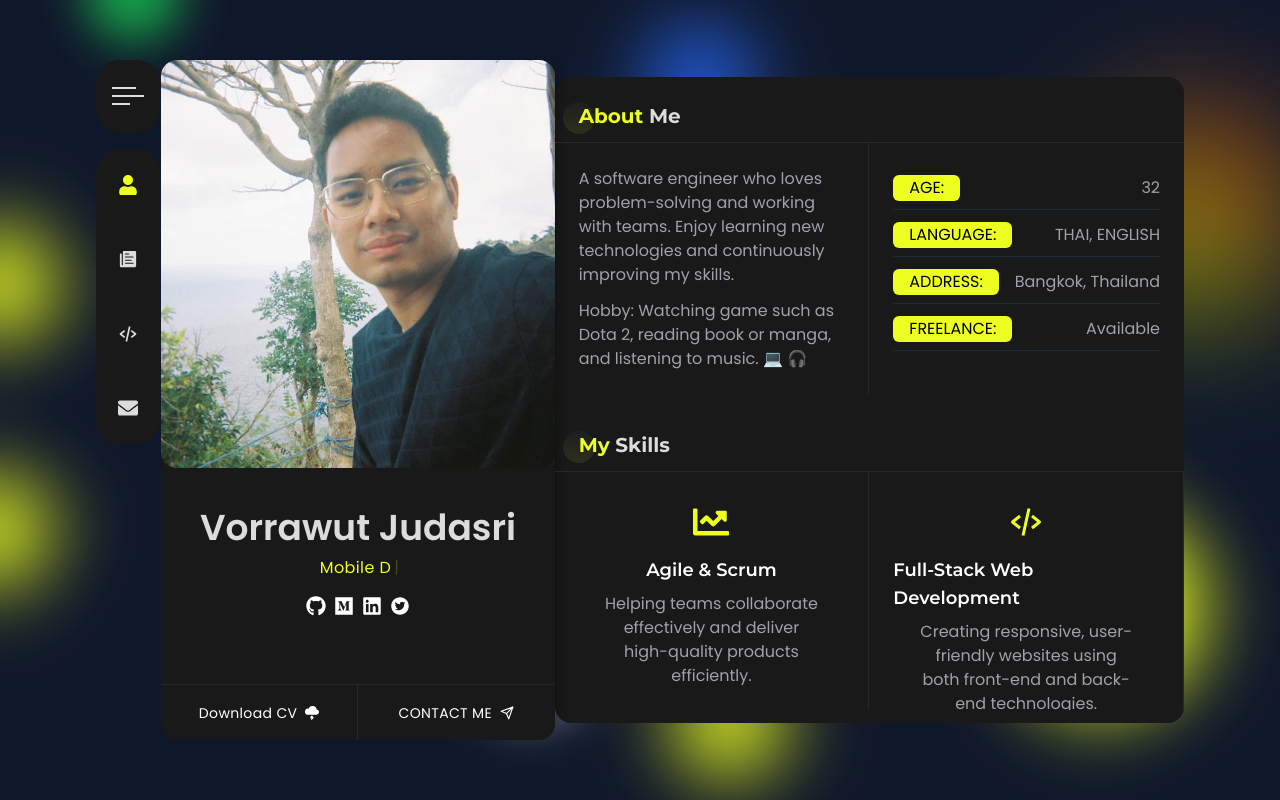
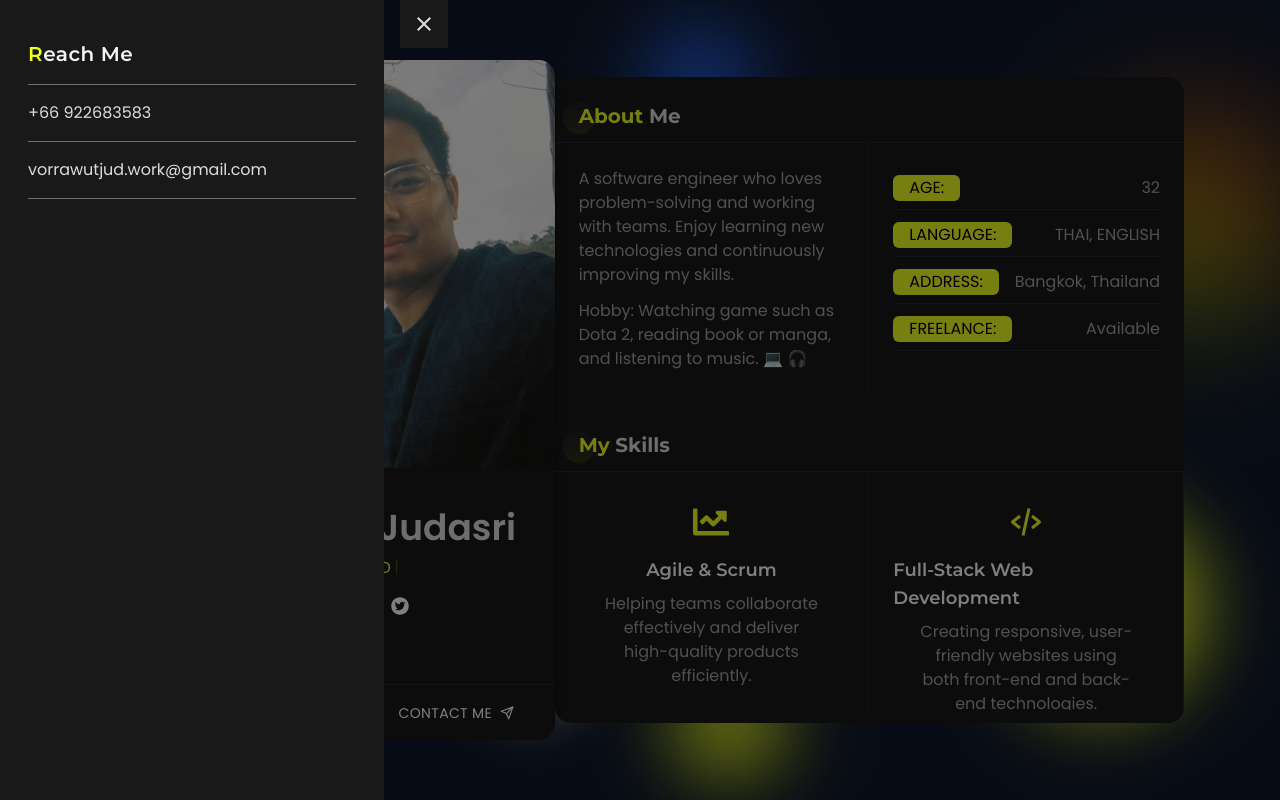
Before and after one commit to vorrawut/vorrawut.github.io, a React (Create React App) app: page / in a window 1280 px wide. Both pictures are taken after a click on the element 128 px from the left and 96 px from the top of the page. Built offline with nearby package versions, Linux system fonts and the light colour scheme.

Commit message:
Open SidNav

```diff
--- a/src/Home.js
+++ b/src/Home.js
@@ -15,6 +15,8 @@ import Contact from './components/contact/Contact'
 import Work from './components/resume/work/Work'
 import { BiCodeAlt } from 'react-icons/bi'
 import { FaEnvelope, FaUser } from 'react-icons/fa'
+import { MdOutlineClose } from 'react-icons/md'
+import Sidenav from './components/home/sidenav/Sidenav'
 
 const Home = () => {
   // eslint-disable-next-line no-unused-vars
@@ -58,27 +60,27 @@ const Home = () => {
         {/* ======= Home Icon End */}
 
         {/* ============= Sidenav Start here ============= */}
-        {/*{sidenav && (*/}
-        {/*    <div className='w-full h-screen fixed top-0 left-0 bg-black bg-opacity-50 z-50'>*/}
-        {/*        <div className='w-96 h-full relative'>*/}
-        {/*            <motion.div*/}
-        {/*                ref={ref}*/}
-        {/*                initial={{x: -500, opacity: 0}}*/}
-        {/*                animate={{x: 0, opacity: 1}}*/}
-        {/*                transition={{duration: 0.5}}*/}
-        {/*                className='w-full h-full bg-bodyColor overflow-y-scroll scrollbar-thin scrollbar-thumb-[#646464]'*/}
-        {/*            >*/}
-        {/*                <Sidenav/>*/}
-        {/*                <span*/}
-        {/*                    onClick={() => setSidenav(false)}*/}
-        {/*                    className='absolute top-0 -right-16 w-12 h-12 bg-bodyColor text-2xl text-textColor hover:text-designColor duration-300 cursor-pointer flex items-center justify-center z-50'*/}
-        {/*                >*/}
-        {/*  <MdOutlineClose/>*/}
-        {/*</span>*/}
-        {/*            </motion.div>*/}
-        {/*        </div>*/}
-        {/*    </div>*/}
-        {/*)}*/}
+        {sidenav && (
+          <div className='w-full h-screen fixed top-0 left-0 bg-black bg-opacity-50 z-50'>
+            <div className='w-96 h-full relative'>
+              <motion.div
+                ref={ref}
+                initial={{ x: -500, opacity: 0 }}
+                animate={{ x: 0, opacity: 1 }}
+                transition={{ duration: 0.5 }}
+                className='w-full h-full bg-bodyColor overflow-y-scroll scrollbar-thin scrollbar-thumb-[#646464]'
+              >
+                <Sidenav />
+                <span
+                  onClick={() => setSidenav(false)}
+                  className='absolute top-0 -right-16 w-12 h-12 bg-bodyColor text-2xl text-textColor hover:text-designColor duration-300 cursor-pointer flex items-center justify-center z-50'
+                >
+                  <MdOutlineClose />
+                </span>
+              </motion.div>
+            </div>
+          </div>
+        )}
 
         {/* ============= Sidenav End here =============== */}
         {/* ======= Other Icons Start */}
--- a/src/components/home/sidenav/Sidenav.js
+++ b/src/components/home/sidenav/Sidenav.js
@@ -4,31 +4,31 @@ import SidenavTitle from './SidenavTitle'
 const Sidenav = () => {
   return (
     <div className='px-7 py-4'>
-      <SidenavTitle title='M' subTitle='enu' />
-      <ul>
-        <li className='sidenavLi'>Blog Page</li>
-        <li className='sidenavLi'>Portfolio Page</li>
-      </ul>
-      <SidenavTitle title='P' subTitle='rojects' />
-      <ul>
-        <li className='sidenavLi'>Web Development</li>
-        <li className='sidenavLi'>E-commerce</li>
-        <li className='sidenavLi'>Chatting Applications</li>
-        <li className='sidenavLi'>Portfolio Websites</li>
-        <li className='sidenavLi'>Backend Setup</li>
-        <li className='sidenavLi'>Amazon Clone</li>
-      </ul>
-      <SidenavTitle title='L' subTitle='atest Posts' />
-      <ul>
-        <li className='sidenavLi'>UI & UX Conference at Lviv 2022</li>
-        <li className='sidenavLi'>How to become a creative designer</li>
-        <li className='sidenavLi'>Designers thoughts about mobile UI templates</li>
-        <li className='sidenavLi'>Designer Conference at Florida, USA 2020</li>
-      </ul>
+      {/*<SidenavTitle title='M' subTitle='enu' />*/}
+      {/*<ul>*/}
+      {/*  <li className='sidenavLi'>Blog Page</li>*/}
+      {/*  <li className='sidenavLi'>Portfolio Page</li>*/}
+      {/*</ul>*/}
+      {/*<SidenavTitle title='P' subTitle='rojects' />*/}
+      {/*<ul>*/}
+      {/*  <li className='sidenavLi'>Web Development</li>*/}
+      {/*  <li className='sidenavLi'>E-commerce</li>*/}
+      {/*  <li className='sidenavLi'>Chatting Applications</li>*/}
+      {/*  <li className='sidenavLi'>Portfolio Websites</li>*/}
+      {/*  <li className='sidenavLi'>Backend Setup</li>*/}
+      {/*  <li className='sidenavLi'>Amazon Clone</li>*/}
+      {/*</ul>*/}
+      {/*<SidenavTitle title='L' subTitle='atest Posts' />*/}
+      {/*<ul>*/}
+      {/*  <li className='sidenavLi'>UI & UX Conference at Lviv 2022</li>*/}
+      {/*  <li className='sidenavLi'>How to become a creative designer</li>*/}
+      {/*  <li className='sidenavLi'>Designers thoughts about mobile UI templates</li>*/}
+      {/*  <li className='sidenavLi'>Designer Conference at Florida, USA 2020</li>*/}
+      {/*</ul>*/}
       <SidenavTitle title='R' subTitle='each Me' />
       <ul>
-        <li className='sidenavLi'>+968 24769821</li>
-        <li className='sidenavLi'>noor.jsdivs@gmail.com</li>
+        <li className='sidenavLi'>+66 922683583</li>
+        <li className='sidenavLi'>vorrawutjud.work@gmail.com</li>
       </ul>
     </div>
   )
```
